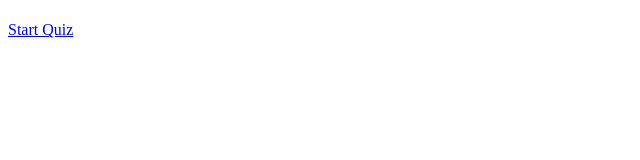
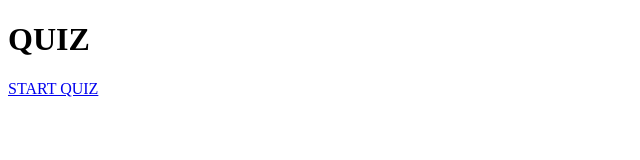
Before and after one commit to mcleod805/Quiz-Main-Page, a plain HTML site: page Index.html in a window 1280 px wide. Shown: the whole page, without its empty margins (0-640 px from the left). Drawn offline with Linux system fonts and the light colour scheme.

Commit message:
Update Index.html

```diff
--- a/Index.html
+++ b/Index.html
@@ -1,11 +1,12 @@
 <!DOCTYPE html>
 <html>
-  <head><title>Quiz</title>
+  <head><title>QUIZ</title>
  </head>
  <body>
-   <h1></h1>
+   <h1>QUIZ</h1>
    <p>
-    <a href="http://mcleod805.github.io/Quiz-App/">Start Quiz</a>
+
+    <a href="/">START QUIZ</a>
    </p>
   <p>
    </p>
```
